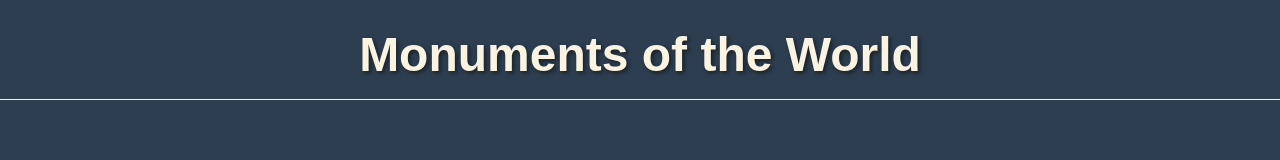
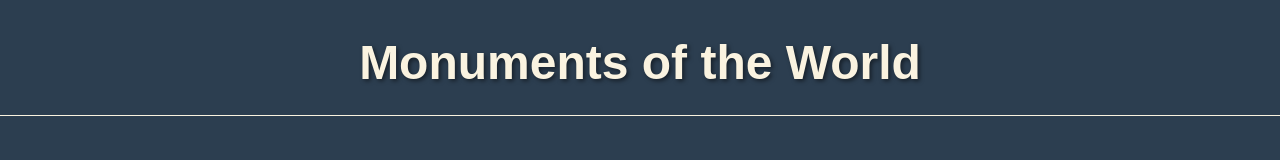
Before and after one commit to IsaSaete/monuments-front, a website built with Vite: page index.html in a window 1280 px wide. Built offline with nearby package versions, Linux system fonts and the light colour scheme.

Commit message:
Change layout style

```diff
--- /dev/null
+++ b/src/components/App/App.css
@@ -0,0 +1,7 @@
+.main-container {
+  display: flex;
+  justify-content: center;
+  border-bottom: 0.5px solid #faf3e0;
+  max-width: 1400px;
+  padding: 20px;
+}
--- a/src/components/App/getApp.ts
+++ b/src/components/App/getApp.ts
@@ -1,8 +1,9 @@
 import getHeader from "../Header/getHeader";
+import "./App.css";
 
 const getApp = (): HTMLElement => {
   const mainContainer = document.createElement("div");
-  mainContainer.className = "main-containter";
+  mainContainer.className = "main-container";
 
   const Header = getHeader();
 
--- a/src/components/Header/Header.css
+++ b/src/components/Header/Header.css
@@ -2,9 +2,7 @@
   display: flex;
   justify-content: center;
   align-items: center;
-  padding: 20px 10px;
-  height: 100px;
-  border-bottom: 0.5px solid #faf3e0;
+  padding: 10px;
 }
 
 .title-header {
@@ -14,5 +12,4 @@
   text-align: center;
   transform: translateY(5px);
   text-shadow: 2px 2px 4px #00000080;
-  text-decoration: double;
 }
--- a/src/style.css
+++ b/src/style.css
@@ -5,7 +5,6 @@
 }
 
 body {
-  max-width: 1400px;
   margin: 0;
   font-family: "Josefin Sans Variable", sans-serif;
   background-color: #2c3e50;
```
